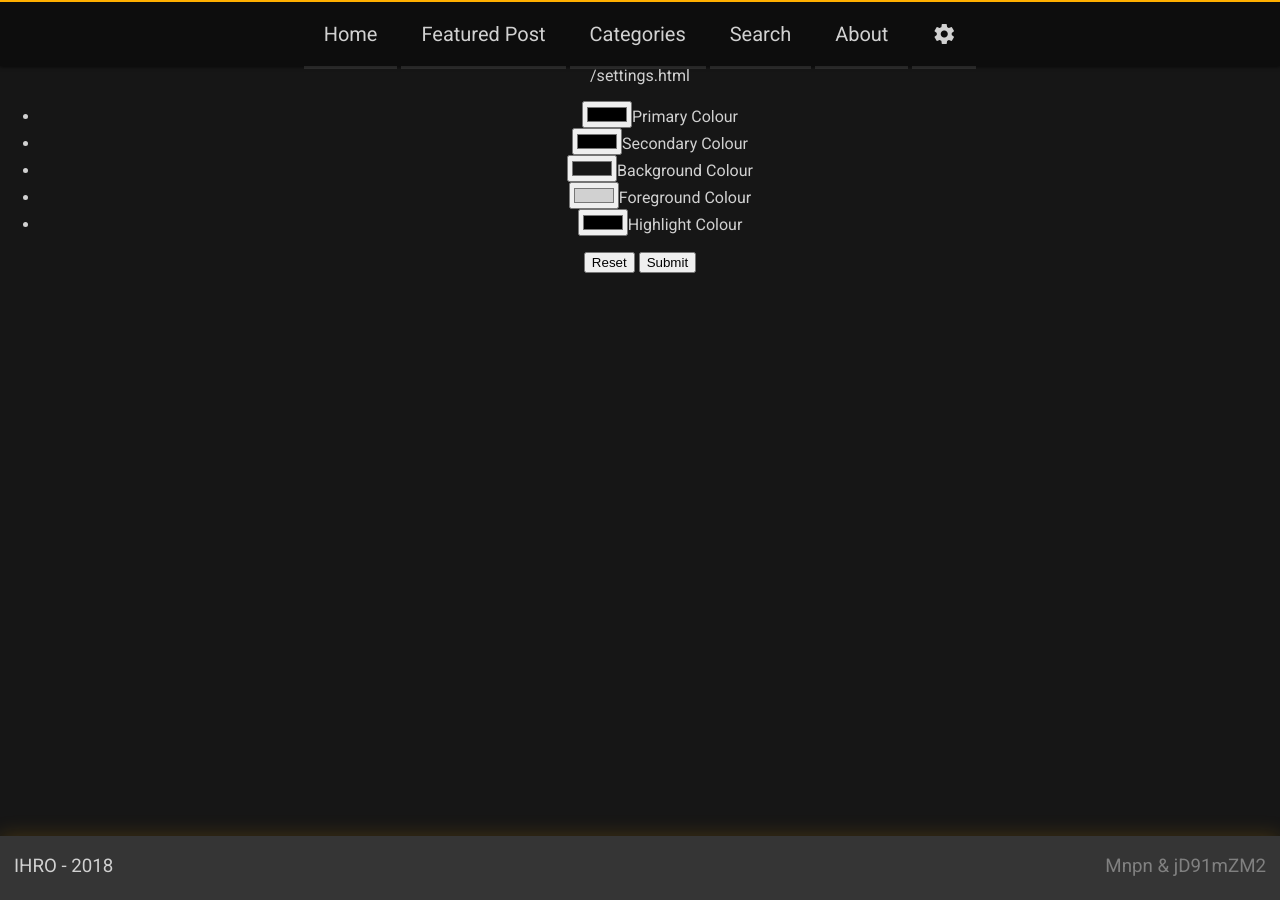
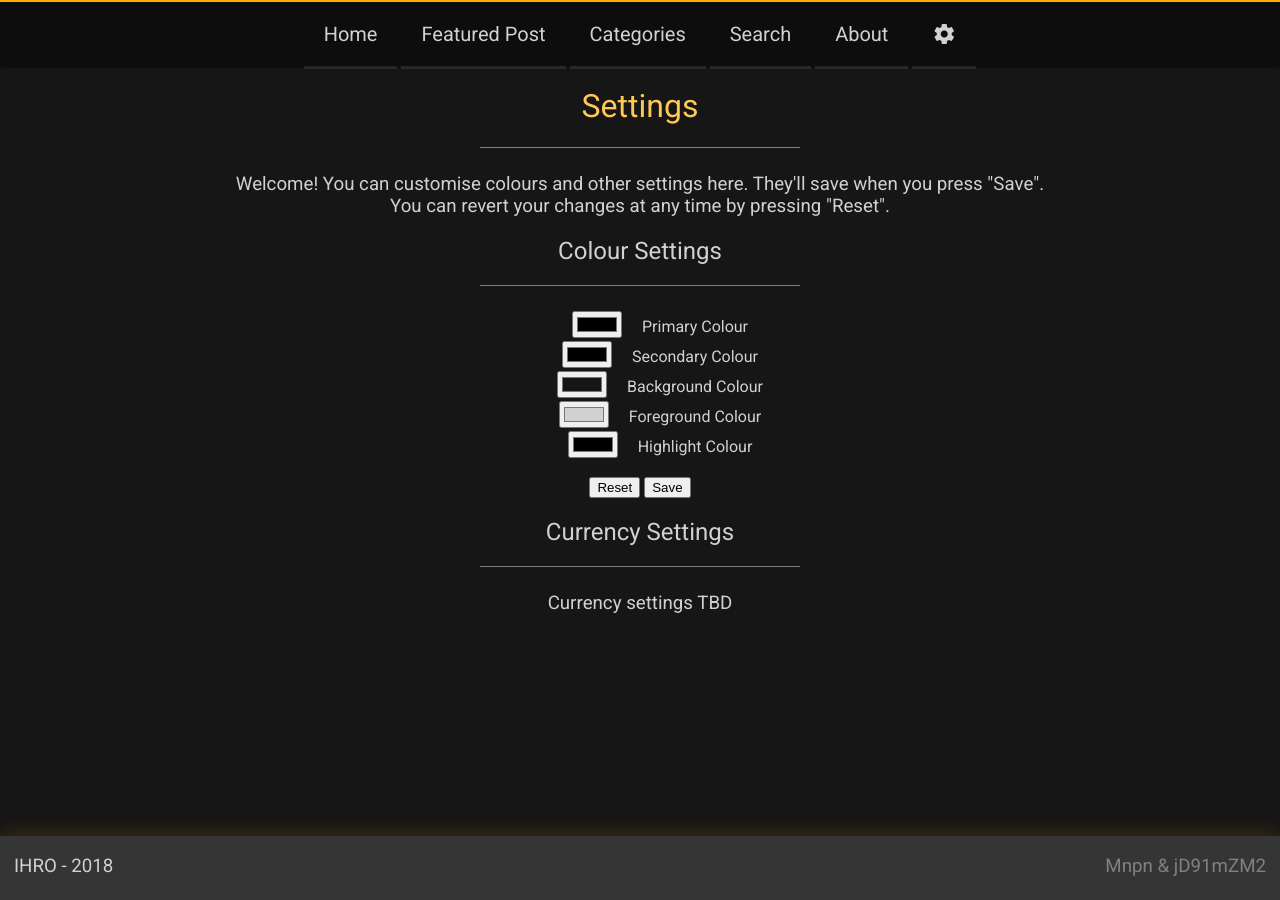
Before and after one commit to jaka2015/I-Hate-Restrictions-Online, a Jekyll site: the page built from settings.html, in a window 1280 px wide. Built offline with Jekyll 4.4.1, drawn with Linux system fonts in a browser that asks for light colours.

Commit message:
Settings page!

```diff
--- a/settings.html
+++ b/settings.html
@@ -2,8 +2,15 @@
 layout: default
 ---
 
-{{ page.url }}
-
+<h1>Settings</h1>
+<div class="short"><hr /></div>
+<h3>
+	Welcome! You can customise colours and other settings here. They'll save when you press "Save".
+	<br />
+	You can revert your changes at any time by pressing "Reset".
+</h3>
+<h2>Colour Settings</h2>
+<div class="short"><hr /></div>
 <form id="settings">
 	<ul>
 		<li><input type="color" id="primary" value="{{ site.primary }}" />Primary Colour</li>
@@ -13,8 +20,14 @@ layout: default
 		<li><input type="color" id="highlight" value="{{ site.highlight }}" />Highlight Colour</li>
 	</ul>
 	<input type="reset" />
-	<input type="submit" />
+	<input type="submit" value="Save" />
 </form>
+
+<h2>Currency Settings</h2>
+<div class="short"><hr /></div>
+<h3>
+	Currency settings TBD
+</h3>
 <script>
 function setColorHook(id, callback) {
 	document.getElementById(id).oninput = function(e) {
--- a/style.css
+++ b/style.css
@@ -100,6 +100,16 @@ nav a:hover {
 
 a {
 	text-decoration: none;
+}
+
+li {
+	list-style-type: none;
+	height: 30px;
+	line-height: 30px;
+}
+
+ul input {
+	margin-right: 20px;
 }
 
 /* Footer */
```
Also changed, not shown: Gemfile.lock.
